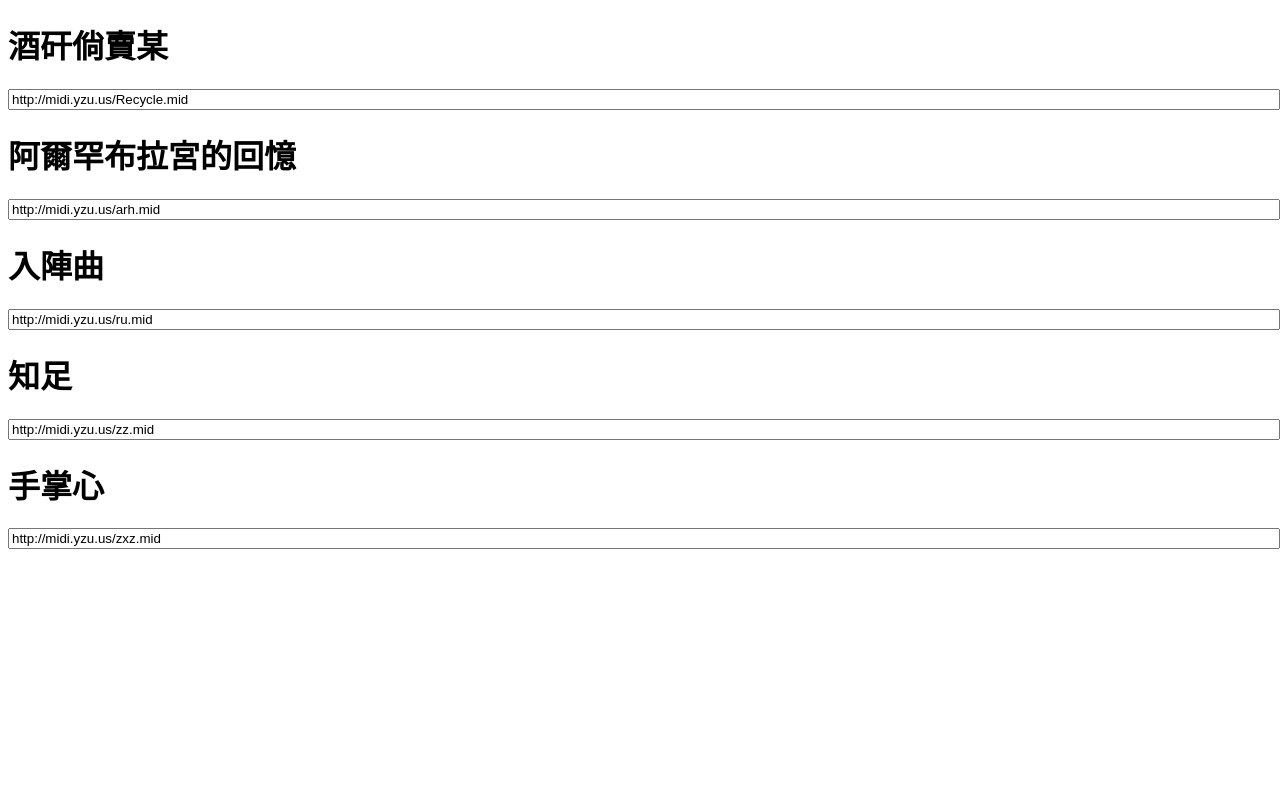
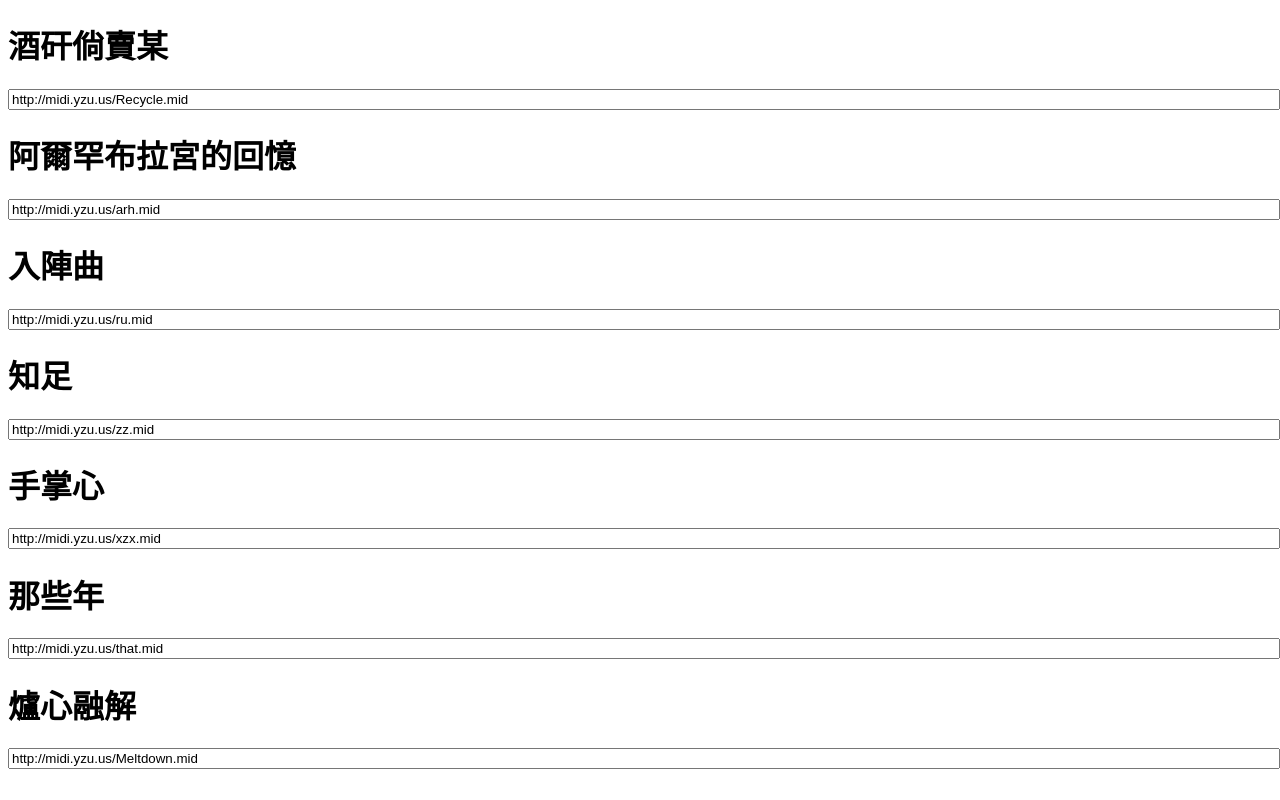
Before and after one commit to yanyiyi/MabinogiMidi, a plain HTML site: page index.html in a window 1280 px wide. Drawn offline with Linux system fonts and the light colour scheme.

Commit message:
add 爐心溶解 / 那些年
add 爐心溶解 / 那些年

```diff
--- a/index.html
+++ b/index.html
@@ -24,7 +24,11 @@
     <h1>知足</h1>
     <input type=text value="http://midi.yzu.us/zz.mid" />
     <h1>手掌心</h1>
-    <input type=text value="http://midi.yzu.us/zxz.mid" />
+    <input type=text value="http://midi.yzu.us/xzx.mid" />
+    <h1>那些年</h1>
+    <input type=text value="http://midi.yzu.us/that.mid" />
+    <h1>爐心融解</h1>
+    <input type=text value="http://midi.yzu.us/Meltdown.mid" />
 </body>
 
 </html>
```
Also changed, not shown: 2 other files.
